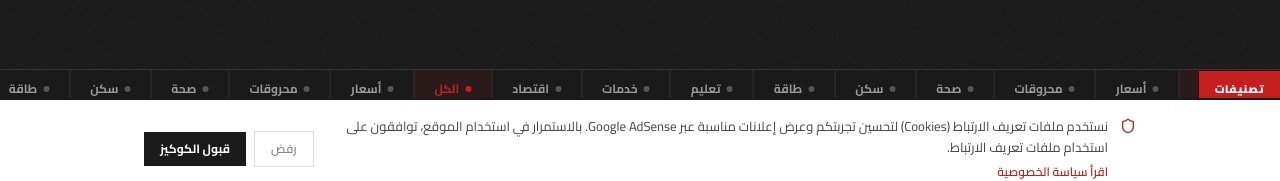
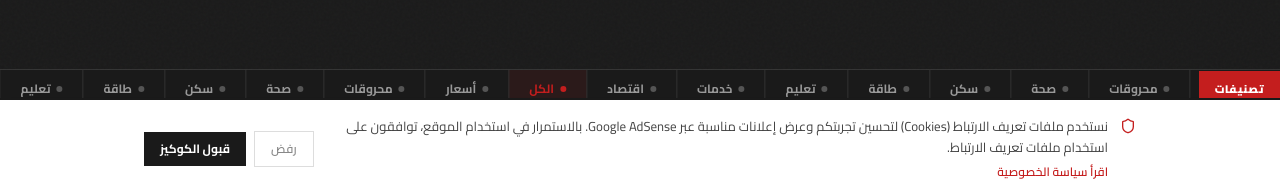
Before and after one commit to elmehdihariz-beep/Kalma11, a React (Vite) app: page / in a window 1280 px wide. Shown: the part 602-783 px from the top of the page. Built offline with nearby package versions, Linux system fonts and the light colour scheme; no server answers; the database is empty.

Commit message:
Update index.css

```diff
--- a/src/index.css
+++ b/src/index.css
@@ -42,7 +42,7 @@
   }
 
   .animate-marquee {
-    animation: marquee 5s linear infinite;
+    animation: marquee 15s linear infinite;
   }
 
   .animate-marquee:hover {
```
